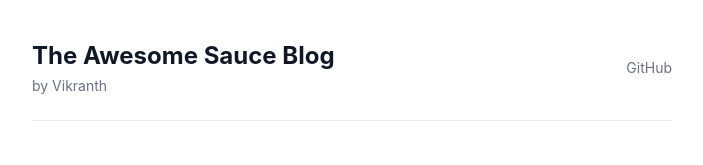
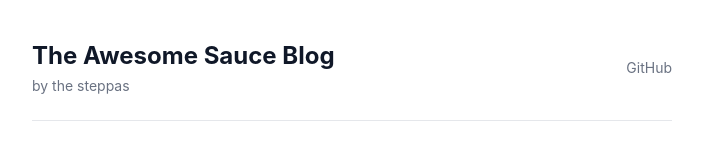
Before and after one commit to VIkranthMandadi/blog-life, a React (Vite) app: page /post/1 in a window 1280 px wide. Shown: the top 165 px of the page, without its empty margins (288-991 px from the left). Built offline with nearby package versions, Linux system fonts and the light colour scheme.

Commit message:
the steppas

```diff
--- a/src/components/Header.tsx
+++ b/src/components/Header.tsx
@@ -7,7 +7,7 @@
         <Link to="/" className="text-2xl font-bold">
           The Awesome Sauce Blog
         </Link>
-        <p className="mt-1 text-sm text-gray-500 dark:text-gray-400">by Vikranth</p>
+        <p className="mt-1 text-sm text-gray-500 dark:text-gray-400">by the steppas</p>
       </div>
       <nav className="text-sm text-gray-500 dark:text-gray-400">
         <a href="https://github.com/VIkranthMandadi/blog-life" className="hover:text-accent" target="_blank" rel="noreferrer">
```
